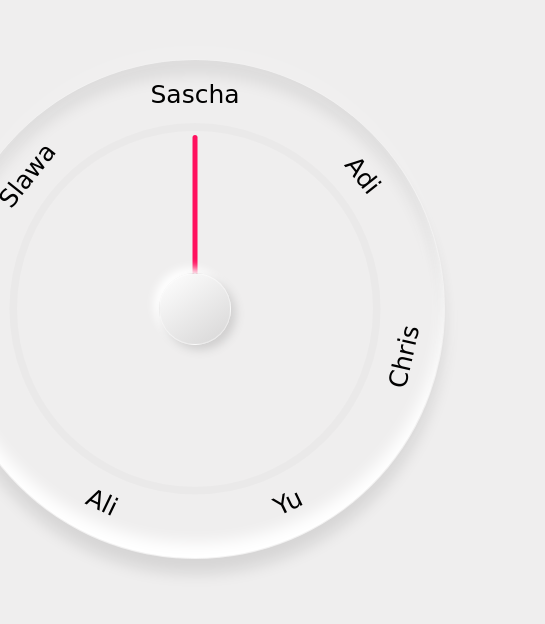
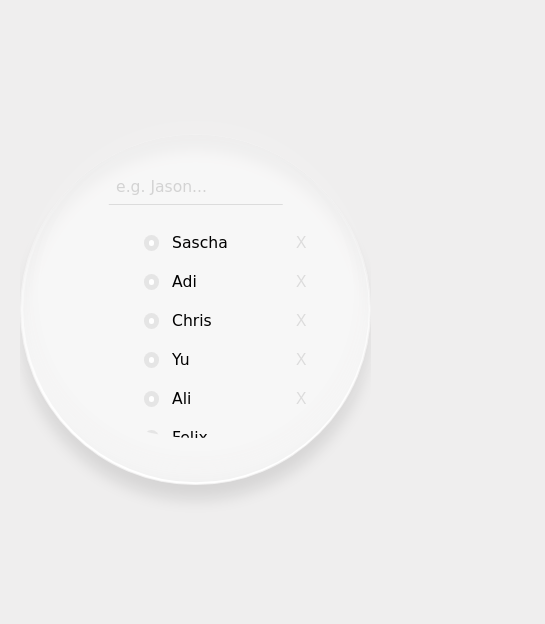
Before and after one commit to JooYoo/js-dailySpinner, a plain HTML site: page index.html in a window 390 px wide. Shown: the part 113-737 px from the top of the page, 545 px wide, since content can reach past the window. Drawn offline with Linux system fonts and the light colour scheme.

Commit message:
css responsive by vmin

```diff
--- a/style/style.scss
+++ b/style/style.scss
@@ -5,12 +5,18 @@
   --person-position: 0;
   --card-shadow: 1px 1px 10px 5px rgba(0, 0, 0, 0.1);
   --card-shadow-transition: 1px 1px 10px 1px rgba(0, 0, 0, 0.08);
-  --spin-container-height: calc(var(--basic-unit) * 125); // 500px
-  --spin-container-width: calc(var(--basic-unit) * 125); // 500px
+
+  --spin-container-width: 90vmin;
+  --spin-container-height: 90vmin;
+  --spin-font-size: 4vmin;
+  --spin-turn-btn-padding: 6vmin;
+
   --spin-progressbar-percent: 0;
-  --people-list-width: calc(var(--basic-unit) * 112.5); // 400px
-  --people-list-height: calc(var(--basic-unit) * 87.5); // 350px
-  --people-list-padding-top: calc(var(--basic-unit) * 27.5); // 110px
+  --people-list-width: 80vmin;
+  --people-list-height: 60vmin;
+  --people-list-top: 3vmin;
+  --people-list-padding-top: 5vmin;
+  --people-list-margin: 10vmin;
 }
 
 * {
@@ -20,14 +26,15 @@
 html,
 body {
   display: flex;
-  flex-direction: column;
   justify-content: center;
   align-items: center;
   height: 100vh;
+  margin: 0;
   background-color: #efeeee;
   font-family: cursive;
-  font-size: 25px;
+  font-size: var(--spin-font-size);
   touch-action: none;
+  overflow: hidden;
 }
 
 .spin-container {
@@ -46,7 +53,7 @@ body {
   transition: transform 0.3s ease-in-out, box-shadow 0.2s ease-in-out;
 
   // FIXME: remove after side__back finish
-  //transform: rotateY(180deg);
+  transform: rotateY(180deg);
 
   // backside__after-flip
   &__flip {
@@ -95,6 +102,121 @@ body {
     transform: rotateY(180deg);
     border-radius: 50%;
     background-color: rgba(255, 255, 255, 0.5);
+    overflow: hidden;
+
+    .people-list {
+      overflow: scroll;
+      position: relative;
+      top: var(--people-list-top);
+      width: var(--people-list-width);
+      height: var(--people-list-height);
+      padding-bottom: 15vmin;
+      border-radius: 50%;
+      // border: 1px solid;
+      border-top-left-radius: 0;
+      border-top-right-radius: 0;
+
+      &::before {
+        content: '';
+        position: fixed;
+        left: 50%;
+        transform: translateX(-50%) scale(0.99);
+        bottom: 0;
+        width: 100%;
+        height: 100%;
+        border-radius: 50%;
+        box-shadow: inset 0 -16px 30px -10px rgba(0, 0, 0, 0.08);
+        z-index: -1;
+      }
+
+      &::-webkit-scrollbar {
+        display: none;
+      }
+
+      &__textbox {
+        width: var(--people-list-width);
+
+        input {
+          position: absolute;
+          top: 10%;
+          left: 50%;
+          height: 10%;
+          width: 50%;
+          padding: 0 2vmin;
+          transform: translateX(-50%);
+          border: 0;
+          border-bottom: 1px solid gainsboro;
+          line-height: 1.3;
+          color: gray;
+          font-family: cursive;
+          font-size: var(--spin-font-size);
+          background-color: transparent;
+
+          &:focus {
+            outline: 0;
+          }
+        }
+
+        ::placeholder {
+          color: lightgray;
+        }
+      }
+
+      &-item {
+        list-style: none;
+        margin-top: var(--people-list-margin);
+        display: flex;
+        justify-content: center;
+        align-items: center;
+      }
+
+      &-item__box-name-container {
+        position: absolute;
+        display: flex;
+        align-items: center;
+        left: 100px;
+      }
+
+      &-item__checkbox[type='checkbox'] {
+        appearance: none;
+        border-radius: 50%;
+        background: rgba(0, 0, 0, 0.05);
+        width: 1rem;
+        height: 1rem;
+
+        &:checked {
+          border: 5px solid rgba(0, 0, 0, 0.1);
+          border-radius: 1rem;
+          padding: 2px;
+
+          background-color: white;
+        }
+
+        &:focus {
+          outline: none;
+        }
+      }
+
+      &-item__text {
+        margin-left: 10px;
+      }
+
+      &-item__delete-btn {
+        position: absolute;
+        right: 0;
+
+        margin-right: 10vmin;
+        background: transparent;
+        border: 0;
+        font-weight: lighter;
+        font-size: 4vmin;
+        color: gainsboro;
+
+        &:focus {
+          outline: 0;
+        }
+      }
+    }
   }
 
   .spin-progressbar {
@@ -158,7 +280,7 @@ body {
       position: absolute;
       height: 100%;
       width: 100%;
-      padding-top: 20px;
+      padding-top: 3vmin;
       text-align: center;
       color: black;
 
@@ -172,7 +294,7 @@ body {
     left: 50%;
     transform: translate(-50%, -50%);
 
-    padding: 35px;
+    padding: var(--spin-turn-btn-padding);
 
     border-radius: 50%;
 
@@ -189,119 +311,6 @@ body {
       border: 1px solid rgba(255, 255, 255, 0.1);
       box-shadow: -6px -6px 26px 0 rgba(255, 255, 255, 0.9),
         6px 6px 16px 0 rgba(217, 210, 200, 0.5);
-    }
-  }
-
-  .people-list {
-    overflow: scroll;
-    position: relative;
-    top: 40px;
-    width: var(--people-list-width);
-    height: var(--people-list-height);
-    border-radius: 50%;
-    // border: 1px solid;
-    border-top-left-radius: 0;
-    border-top-right-radius: 0;
-
-    &::before {
-      content: '';
-      position: fixed;
-      left: 50%;
-      transform: translateX(-50%) scale(0.99);
-      bottom: 0;
-      width: 100%;
-      height: 100%;
-      border-radius: 50%;
-      box-shadow: inset 0 -16px 30px -10px rgba(0, 0, 0, 0.08);
-      z-index: -1;
-    }
-
-    &::-webkit-scrollbar {
-      display: none;
-    }
-
-    &__textbox {
-      width: var(--people-list-width);
-
-      input {
-        position: absolute;
-        top: 10%;
-        left: 50%;
-        height: 10%;
-        width: 50%;
-        padding: 0 20px;
-        transform: translateX(-50%);
-        border: 0;
-        border-bottom: 1px solid gainsboro;
-        line-height: 1.3;
-        color: gray;
-        font-family: cursive;
-        font-size: 20px;
-        background-color: transparent;
-
-        &:focus {
-          outline: 0;
-        }
-      }
-
-      ::placeholder {
-        color: lightgray;
-      }
-    }
-
-    &-item {
-      list-style: none;
-      margin: 30px 0 65px 0;
-      display: flex;
-      justify-content: center;
-      align-items: center;
-    }
-
-    &-item__box-name-container {
-      position: absolute;
-      display: flex;
-      align-items: center;
-      left: 100px;
-    }
-
-    &-item__checkbox[type='checkbox'] {
-      appearance: none;
-      border-radius: 50%;
-      background: rgba(0, 0, 0, 0.05);
-      width: 1rem;
-      height: 1rem;
-
-      &:checked {
-        border: 5px solid rgba(0, 0, 0, 0.1);
-        border-radius: 1rem;
-        padding: 2px;
-
-        background-color: white;
-      }
-
-      &:focus {
-        outline: none;
-      }
-    }
-
-    &-item__text {
-      margin-left: 10px;
-    }
-
-    &-item__delete-btn {
-      position: absolute;
-      right: 0;
-      padding: 15px 5px;
-      margin-right: 100px;
-      background: transparent;
-      border: 0;
-      font-weight: lighter;
-      font-size: 20px;
-      color: gainsboro;
-
-      &:focus {
-        outline: 0;
-      }
     }
   }
 }
```
Also changed, not shown: style/style.css, 1 other file.
